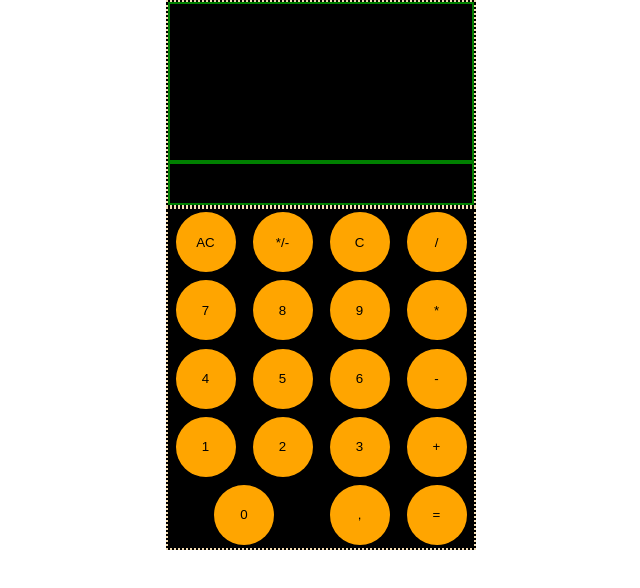
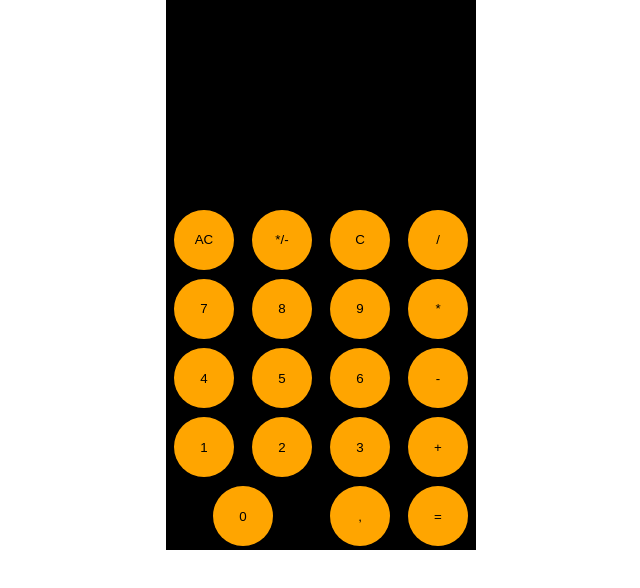
Before and after one commit to betulkaplan/Calculator, a plain HTML site: page index.html in a window 1280 px wide. Shown: the whole page, without its empty margins (319-959 px from the left). Drawn offline with Linux system fonts and the light colour scheme.

Commit message:
equal deletes top

```diff
--- a/app.js
+++ b/app.js
@@ -30,6 +30,7 @@ function pressKey(key){
         console.log('your press equal')
         display_top.textContent += display_bottom.textContent;
         display_bottom.textContent = eval(display_top.textContent);
+        display_top.textContent = '';
     }
 
 }
--- a/style.css
+++ b/style.css
@@ -15,24 +15,27 @@
 
 .screen .display {
   flex: 3;
-  border: 2px dotted wheat;
   display: flex;
   flex-direction: column;
   color: wheat;
 }
 
 .display div {
-  border: 2px solid green;
   flex: 4;
 }
 
 .display .bottom {
   flex: 1;
+  text-align: right;
+  color: white;
+}
+.display .top {
+  text-align: left;
+  color: gray;
 }
 
 .screen .keyboard {
   flex: 5;
-  border: 2px dotted wheat;
   display: grid;
   grid-template-columns: repeat(4, 1fr);
   grid-template-rows: repeat(5, 1fr);
```
Also changed, not shown: index.html (+0 -1 lines).
